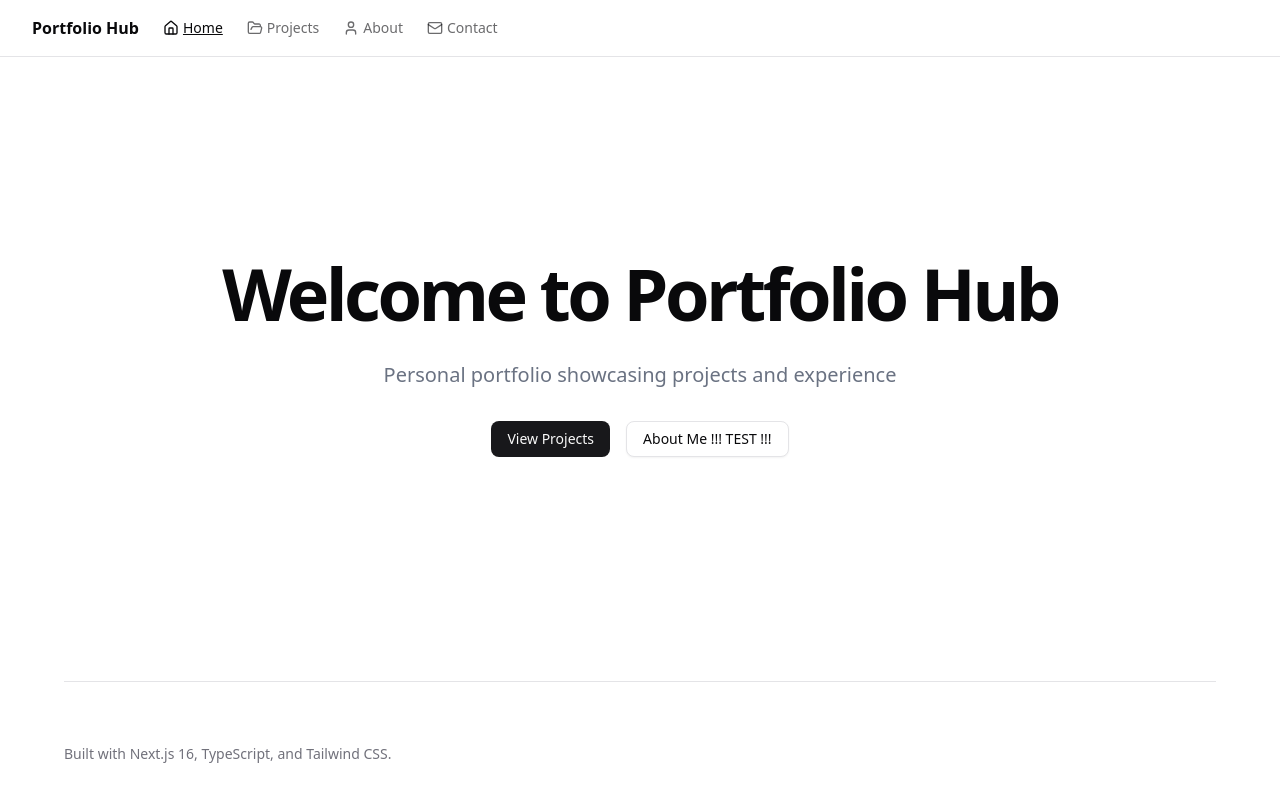
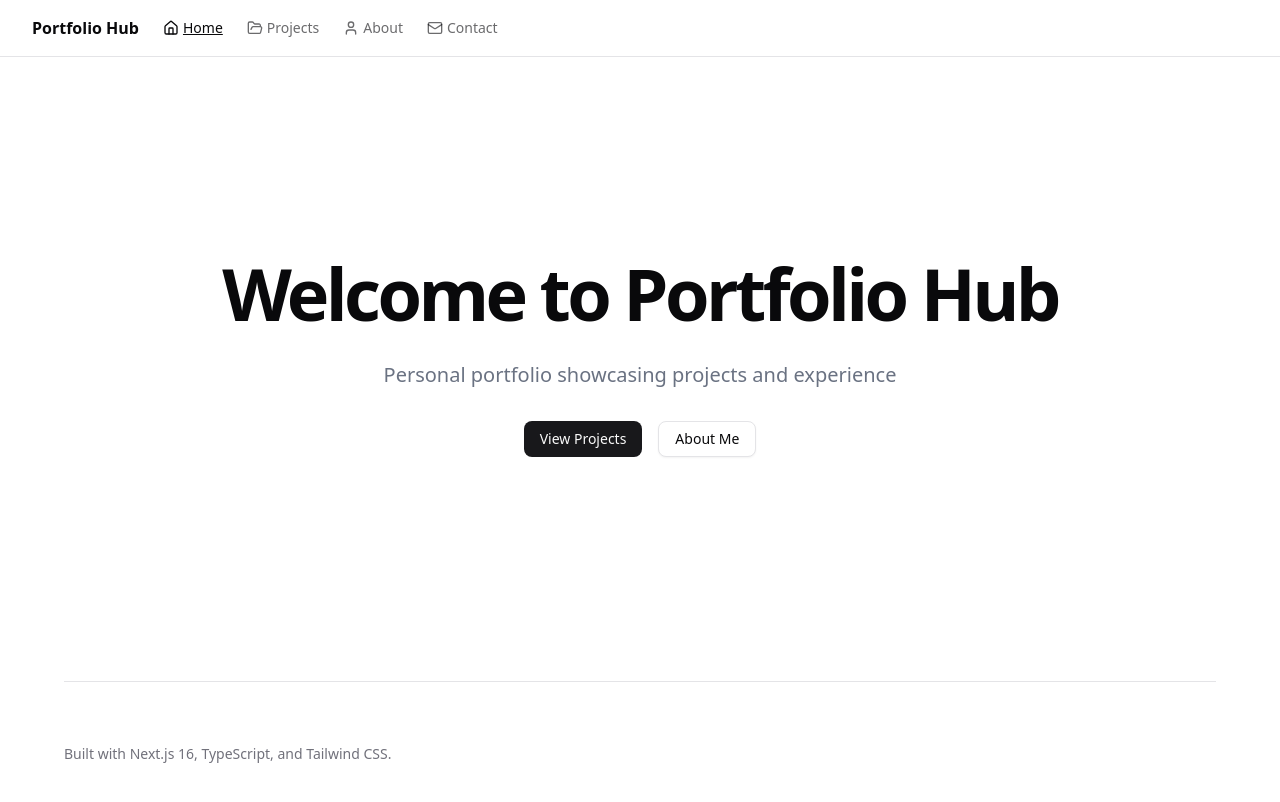
Before and after one commit to quterma/portfolio-hub, a Next.js app: page / in a window 1280 px wide. Built offline with nearby package versions, Linux system fonts and the light colour scheme.

Commit message:
approve-builds fix

```diff
--- a/package.json
+++ b/package.json
@@ -54,5 +54,11 @@
     "*.{json,md,yml,yaml}": [
       "prettier --write"
     ]
+  },
+  "pnpm": {
+    "onlyBuiltDependencies": [
+      "sharp",
+      "unrs-resolver"
+    ]
   }
 }
--- a/src/app/page.tsx
+++ b/src/app/page.tsx
@@ -18,7 +18,7 @@ export default function Home() {
             <Link href={siteConfig.routes.projects}>View Projects</Link>
           </Button>
           <Button variant="outline" asChild>
-            <Link href={siteConfig.routes.about}>About Me !!! TEST !!!</Link>
+            <Link href={siteConfig.routes.about}>About Me</Link>
           </Button>
         </div>
       </div>
```
